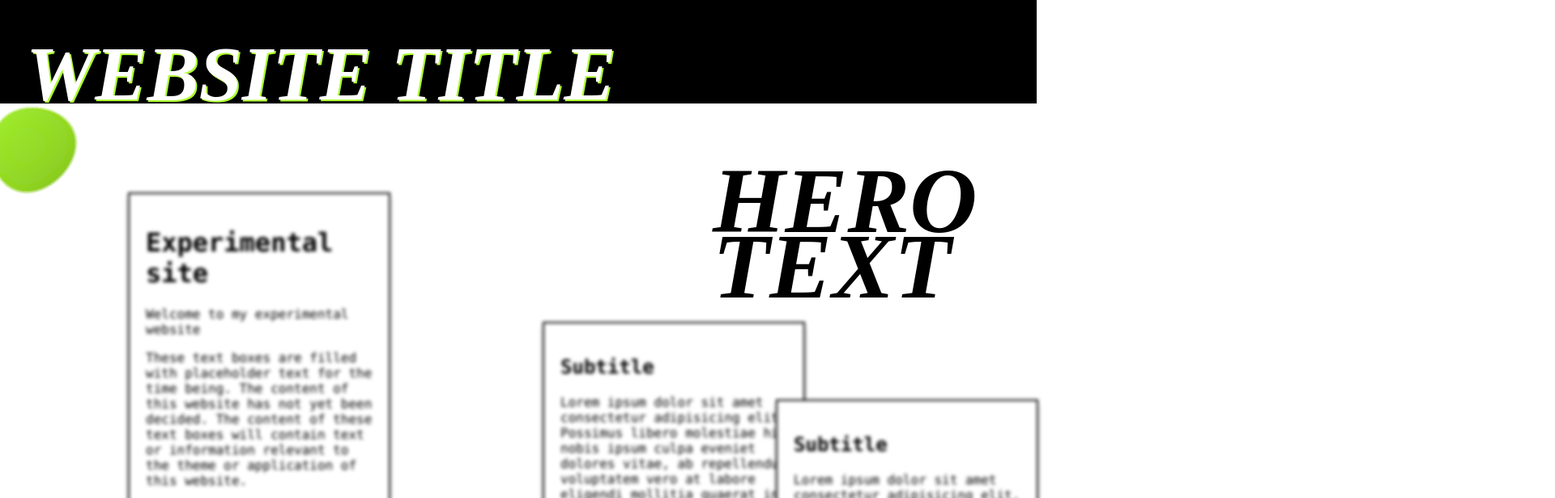
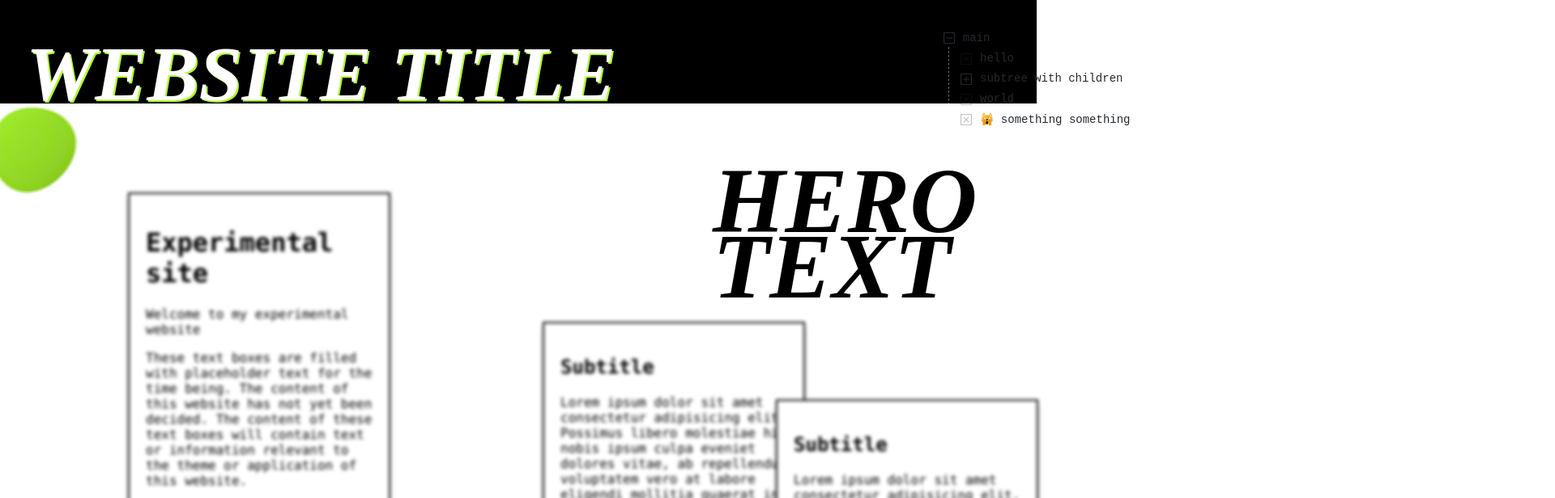
Before and after one commit to connk95/elegant-water-67tt6v, a React (Create React App) app: page / in a window 1280 px wide. Shown: the top 616 px of the page at 81% size, 1920 px wide, since content can reach past the window. Built offline with nearby package versions, Linux system fonts and the light colour scheme; the HTML template or start-up script is replaced by a standard one; a web font is replaced by a local one.

Commit message:
add menu api

```diff
--- a/package.json
+++ b/package.json
@@ -12,13 +12,13 @@
   "main": "src/index.tsx",
   "dependencies": {
     "@react-spring/parallax": "^9.7.5",
-    "@react-spring/web": "*",
+    "@react-spring/web": "^9.7.5",
     "react": "^18.2.0",
     "react-dom": "^18.2.0",
     "react-draggable": "^4.4.6",
     "react-scripts": "5.0.1",
     "react-scroll-parallax": "^3.4.5",
-    "react-use-measure": "2.1.1"
+    "react-use-measure": "^2.1.1"
   },
   "scripts": {
     "start": "react-scripts start",
--- a/src/App.tsx
+++ b/src/App.tsx
@@ -2,12 +2,12 @@ import * as React from "react";
 import useMeasure from "react-use-measure";
 import { useTrail, animated } from "@react-spring/web";
 import Draggable from 'react-draggable';
+import Tree from './Tree';
+import './index.css';
 
 import styles from "./styles.module.css";
 import { useEffect } from "react";
 import { ParallaxProvider, Parallax } from 'react-scroll-parallax';
-
-
 
 const fast = { tension: 1200, friction: 40 };
 const slow = { mass: 10, tension: 200, friction: 50 };
@@ -105,26 +105,58 @@ export default function App() {
   //   element.addEventListener("mouseup", (event) => updatePos(event as MouseEvent));
   // });
 
-  const parallaxBoxes = document.querySelectorAll<HTMLElement>(".parallax-box");
+  const parallaxBoxes = Array.from(document.querySelectorAll<HTMLElement>(".parallax-box"));
   let topPosition = 1000;
 
   const updatePosition = (event: MouseEvent) => {
     topPosition++;
     const target = event.currentTarget as HTMLElement;
     target.style.zIndex = topPosition.toString();
-  };
-
-  parallaxBoxes.forEach((box, index) => {
-    box.addEventListener("mousedown", updatePosition);
     // box speed should be 0.1 * index (or wahetever modifier)
     // most recently clicked box should be popped and pushed so that it has highest speed (index)
     // this allows upper items to have more parallax and appear closer to user
+    // use element id??
+  };
+
+  parallaxBoxes.forEach((box) => {
+    box.addEventListener("mousedown", updatePosition);
   });
 
   return (
     <ParallaxProvider>
       <div className="header">
         <h3>WEBSITE TITLE</h3>
+        <div className="tree-container">
+          <Tree name="main" defaultOpen>
+            <Tree name="hello" />
+            <Tree name="subtree with children">
+              <Tree name="child 1" />
+              <Tree name="child 2" />
+              <Tree name="child 3" />
+              <Tree name="custom content">
+                <div
+                  style={{
+                    position: 'relative',
+                    width: '100%',
+                    height: 200,
+                    padding: 10,
+                  }}
+                >
+                  <div
+                    style={{
+                      width: '100%',
+                      height: '100%',
+                      background: 'black',
+                      borderRadius: 5,
+                    }}
+                  />
+                </div>
+              </Tree>
+            </Tree>
+            <Tree name="world" />
+            <Tree name={<span>🙀 something something</span>} />
+          </Tree>
+        </div>
       </div>
       <div className="toggle-blob">
         <label className="switch">
--- /dev/null
+++ b/src/Tree.tsx
@@ -0,0 +1,55 @@
+import { useRef, useState, useEffect } from 'react';
+import { useSpring, a } from '@react-spring/web';
+import useMeasure from 'react-use-measure';
+import * as Icons from './icons';
+import './index.css'; // Ensure this imports your global CSS
+import * as React from 'react';
+
+function usePrevious<T>(value: T) {
+  const ref = useRef<T>();
+  useEffect(() => {
+    ref.current = value;
+  }, [value]);
+  return ref.current;
+}
+
+const Tree: React.FC<{
+  defaultOpen?: boolean;
+  name: string | JSX.Element;
+}> = ({ children, name, defaultOpen = false }) => {
+  const [isOpen, setOpen] = useState(defaultOpen);
+  const previous = usePrevious(isOpen);
+  const [ref, { height: viewHeight }] = useMeasure();
+  const { height, opacity, y } = useSpring({
+    from: { height: 0, opacity: 0, y: 0 },
+    to: {
+      height: isOpen ? viewHeight : 0,
+      opacity: isOpen ? 1 : 0,
+      y: isOpen ? 0 : 20,
+    },
+  });
+  // @ts-ignore
+  const Icon = Icons[`${children ? (isOpen ? 'Minus' : 'Plus') : 'Close'}SquareO`];
+  return (
+    <div className="tree-frame">
+      <Icon
+        className="tree-toggle"
+        style={{ opacity: children ? 1 : 0.3 }}
+        onClick={() => setOpen(!isOpen)}
+      />
+      <span className="tree-title">{name}</span>
+      <a.div
+        className="tree-content"
+        style={{
+          opacity,
+          height: isOpen && previous === isOpen ? 'auto' : height,
+          transform: y.to((value) => `translateY(${value}px)`),
+        }}
+      >
+        <div ref={ref}>{children}</div>
+      </a.div>
+    </div>
+  );
+};
+
+export default Tree;
--- /dev/null
+++ b/src/icons.tsx
@@ -0,0 +1,36 @@
+import * as React from 'react'
+
+const MinusSquareO: React.FC = props => (
+  <svg {...props} viewBox="64 -65 897 897">
+    <g>
+      <path
+        d="M888 760v0v0v-753v0h-752v0v753v0h752zM888 832h-752q-30 0 -51 -21t-21 -51v-753q0 -29 21 -50.5t51 -21.5h753q29 0 50.5 21.5t21.5 50.5v753q0 30 -21.5 51t-51.5 21v0zM732 347h-442q-14 0 -25 10.5t-11 25.5v0q0 15 11 25.5t25 10.5h442q14 0 25 -10.5t11 -25.5v0
+  q0 -15 -11 -25.5t-25 -10.5z"
+      />
+    </g>
+  </svg>
+)
+
+const PlusSquareO: React.FC = props => (
+  <svg {...props} viewBox="64 -65 897 897">
+    <g>
+      <path
+        d="M888 760v0v0v-753v0h-752v0v753v0h752zM888 832h-752q-30 0 -51 -21t-21 -51v-753q0 -29 21 -50.5t51 -21.5h753q29 0 50.5 21.5t21.5 50.5v753q0 30 -21.5 51t-51.5 21v0zM732 420h-184v183q0 15 -10.5 25.5t-25.5 10.5v0q-14 0 -25 -10.5t-11 -25.5v-183h-184
+  q-15 0 -25.5 -11t-10.5 -25v0q0 -15 10.5 -25.5t25.5 -10.5h184v-183q0 -15 11 -25.5t25 -10.5v0q15 0 25.5 10.5t10.5 25.5v183h184q15 0 25.5 10.5t10.5 25.5v0q0 14 -10.5 25t-25.5 11z"
+      />
+    </g>
+  </svg>
+)
+
+const CloseSquareO: React.FC = props => (
+  <svg {...props} viewBox="64 -65 897 897">
+    <g>
+      <path
+        d="M717.5 589.5q-10.5 10.5 -25.5 10.5t-26 -10l-154 -155l-154 155q-11 10 -26 10t-25.5 -10.5t-10.5 -25.5t11 -25l154 -155l-154 -155q-11 -10 -11 -25t10.5 -25.5t25.5 -10.5t26 10l154 155l154 -155q11 -10 26 -10t25.5 10.5t10.5 25t-11 25.5l-154 155l154 155
+  q11 10 11 25t-10.5 25.5zM888 760v0v0v-753v0h-752v0v753v0h752zM888 832h-752q-30 0 -51 -21t-21 -51v-753q0 -29 21 -50.5t51 -21.5h753q29 0 50.5 21.5t21.5 50.5v753q0 30 -21.5 51t-51.5 21v0z"
+      />
+    </g>
+  </svg>
+)
+
+export { PlusSquareO, MinusSquareO, CloseSquareO }
--- a/src/index.css
+++ b/src/index.css
@@ -232,3 +232,54 @@ input:checked + .slider:before {
   position: absolute;
   z-index: 1000;
 }
+
+/* index.css */
+
+.tree-container {
+  width: 100%;
+  height: 100%;
+  margin: 0;
+  padding: 0;
+  overflow: hidden;
+  font-family: ui-monospace, monospace;
+  font-size: 14px;
+  line-height: 21px;
+  user-select: none;
+  display: flex;
+  align-items: center;
+  justify-content: center;
+  position: relative;
+  top: 2rem;
+  left: 40rem;
+}
+
+.tree-frame {
+  position: relative;
+  padding: 4px 0 0 0;
+  text-overflow: ellipsis;
+  white-space: nowrap;
+  overflow-x: hidden;
+  vertical-align: middle;
+  color: #24292e;
+  fill: #24292e;
+}
+
+.tree-title {
+  vertical-align: middle;
+}
+
+.tree-content {
+  will-change: transform, opacity, height;
+  margin-left: 6px;
+  padding: 0 0 0 14px;
+  border-left: 1px dashed rgba(255, 255, 255, 0.4);
+  overflow: hidden;
+}
+
+.tree-toggle {
+  width: 1em;
+  height: 1em;
+  margin-right: 10px;
+  cursor: pointer;
+  vertical-align: middle;
+}
```
Also changed, not shown: 1 other file (tests, documents, lock files or other folders).
